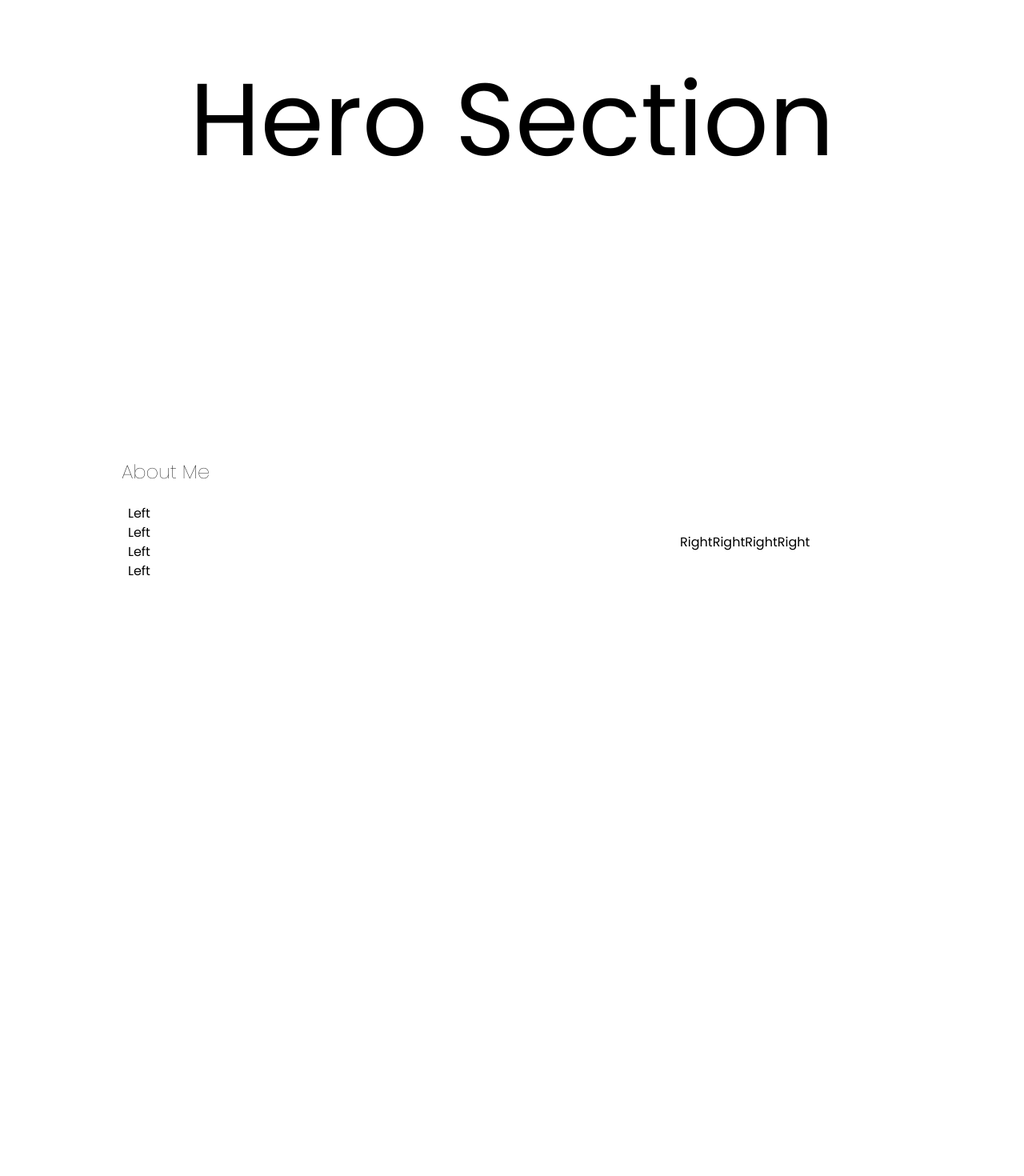
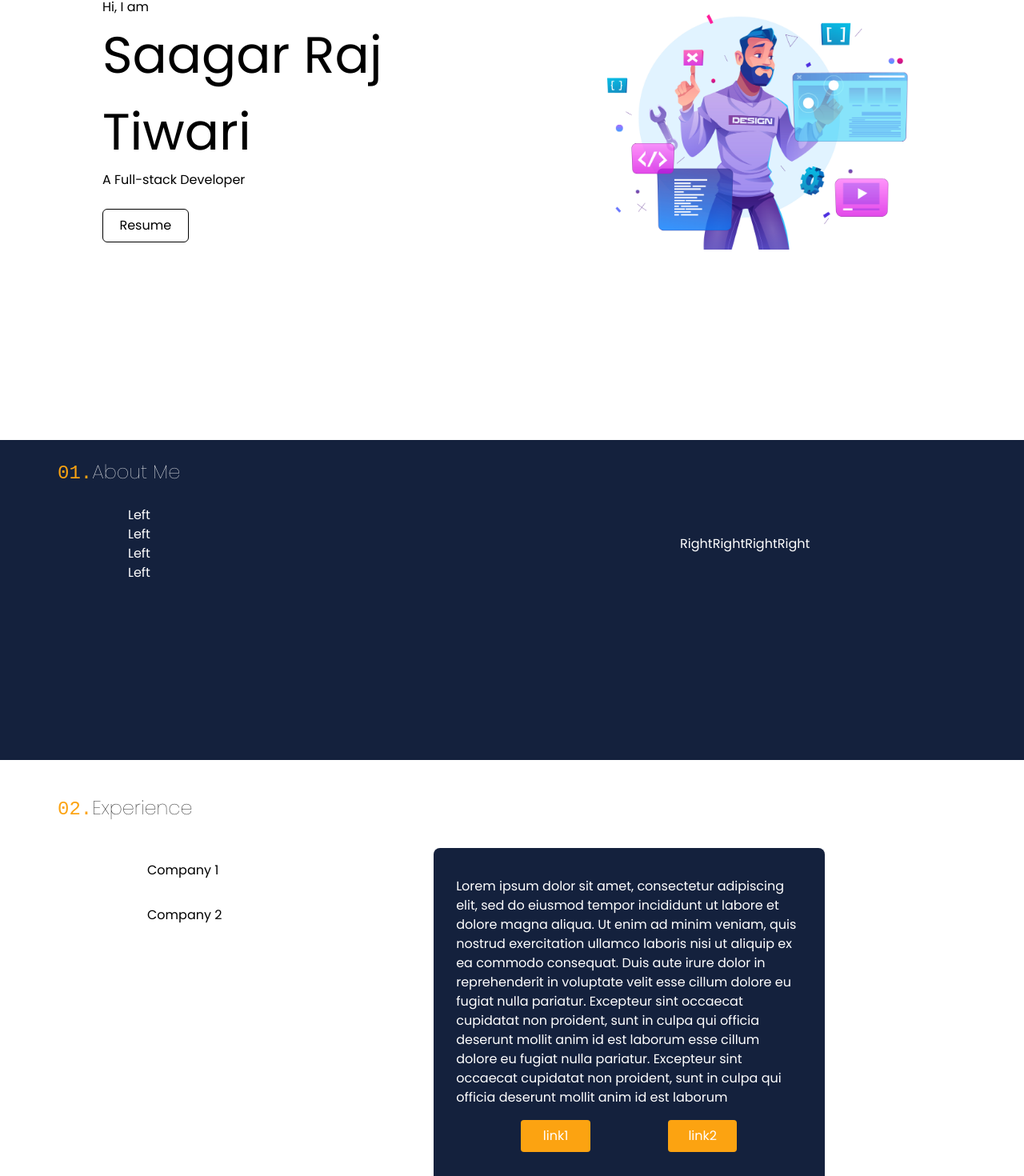
Before and after one commit to SaagarRaj/portfolio-test, a Next.js app: page / in a window 1280 px wide. Shown: the part 250-1720 px from the top of the page at 80% size. Before the commit the page ends 1200 px from the top, so only its background shows below. Built offline with nearby package versions, Linux system fonts and the light colour scheme.

Commit message:
UI update HeroSection, AboutMe, Experience

```diff
--- a/src/components/MainPage/index.tsx
+++ b/src/components/MainPage/index.tsx
@@ -1,33 +1,49 @@
+import Image from "next/image"
 
+import SampleImage from "./19362653.jpg"
 
 type Props = {}
 
 export const MainPage = (props: Props) => {
+
+
     return (
         <>
             <section className=" h-[100vh]  mt-0">
                 <div className="w-[80%] mx-auto h-full">
                     <div className="flex items-center justify-center h-full">
-                        <h1 className="text-[8rem]"> Hero Section</h1>
+                        {/* Left section */}
+                        <div className="flex flex-col items-start">
+                            <p className="">Hi, I am </p>
+                            <p className="text-[4rem]">Saagar Raj Tiwari</p>
+                            <p>A Full-stack Developer</p>
+                            <button className="border border-black rounded-md w-[20%] p-2 mt-6 hover:bg-black hover:text-custom-yellow"> Resume </button>
+                        </div>
+                        {/* Right section */}
+                        <div>
+                            <Image className="translate-x-10" src={SampleImage} alt="Dev Image" width={500} height={500} />
+                        </div>
                     </div>
                 </div>
             </section>
-
-            <section className="flex items-center justify-center ">
-
-
-                <div className="flex flex-col items-start justify-startf h-[50vh] w-[80%] mx-auto p-6">
-
+            {/* About Me */}
+            <section className="flex items-center justify-center bg-custom-blue text-white">
+                {/* main content */}
+                <div className="flex flex-col items-start justify-start h-[50vh] w-[80%] mx-auto p-6">
+                    {/* title div */}
                     <div className="w-full mb-4">
-                        <h1 className="text-2xl font-thin">About Me</h1>
+                        <h1 className="text-2xl font-thin -translate-x-20"><span className="text-custom-yellow font-robotoMono ">01.</span>About Me</h1>
                     </div>
+                    {/* content div */}
                     <div className="flex w-full ">
+                        {/* left div */}
                         <div className="w-[60%] flex flex-col  m-2 ">
                             <h1 className="">Left</h1>
                             <h1 className="">Left</h1>
                             <h1 className="">Left</h1>
                             <h1 className="">Left</h1>
                         </div>
+                        {/* right */}
                         <div className="w-[40%] flex items-center justify-center m-2 ">
                             <h1 className="">Right</h1>
                             <h1 className="">Right</h1>
@@ -36,6 +52,44 @@ export const MainPage = (props: Props) => {
                         </div>
                     </div>
                 </div>
+            </section>
+
+            {/* Experience */}
+            <section className="mt-5">
+                <div className="w-[80%] h-[70vh] mx-auto flex flex-col items-start p-6 ">
+                    {/* Title div */}
+                    <div className="w-full mb-4">
+                        <h1 className="text-2xl font-thin -translate-x-20"><span className="text-custom-yellow font-robotoMono ">02.</span>Experience</h1>
+                    </div>
+                    {/* content div */}
+                    <div className="flex items-start h-full w-full ">
+                        {/* content left name of the company */}
+                        <div className="w-[30%]  items-start flex flex-col p-4">
+                            <button className="p-4 focus:border-l-2 focus:border-l-custom-blue">Company 1</button>
+                            <button className="p-4 focus:border-l-2 focus:border-l-custom-blue">Company 2 </button>
+                        </div>
+                        {/* content right experience details */}
+                        <div className="w-[70%] h-full p-4 ">
+                            {/* experience card*/}
+                            <div className=" w-[75%] mx-auto rounded-lg bg-custom-blue flex flex-col items-center text-white p-[1.25rem]">
+                                <div className="p-2 mt-2">
+                                    <p className="">Lorem ipsum dolor sit amet, consectetur adipiscing elit, sed do eiusmod tempor incididunt ut
+                                        labore et dolore magna aliqua. Ut enim ad minim veniam, quis nostrud exercitation ullamco laboris
+                                        nisi ut aliquip ex ea commodo consequat. Duis aute irure dolor in reprehenderit in voluptate velit
+                                        esse cillum dolore eu fugiat nulla pariatur. Excepteur sint occaecat cupidatat non proident, sunt
+                                        in culpa qui officia deserunt mollit anim id est laborum
+                                        esse cillum dolore eu fugiat nulla pariatur. Excepteur sint occaecat cupidatat non proident, sunt
+                                        in culpa qui officia deserunt mollit anim id est laborum
+                                    </p>
+                                    <div className="flex items-center justify-evenly ">
+                                        <button className="bg-custom-yellow p-2 rounded m-4 hover:text-black w-[20%]"> link1</button>
+                                        <button className="bg-custom-yellow p-2 rounded m-4 hover:text-black w-[20%]"> link2</button>
+                                    </div>
+                                </div>
+                            </div>
+                        </div>
+                    </div>
+                </div>
 
             </section>
         </>
--- a/src/components/Navbar/index.tsx
+++ b/src/components/Navbar/index.tsx
@@ -5,7 +5,7 @@ type Props = {}
 export const Navbar = (props: Props) => {
     const NavItemsStyleClass = " p-2 border-b-2 border-transparent transition-all duration-300 hover:border-custom-yellow cursor-pointer"
     return (
-        <nav className="fixed top-0 left-0 right-0  bg-white">
+        <nav className="fixed top-0 left-0 right-0  bg-white z-20">
             <div className="flex items-center justify-center  gap-[3rem]  text-[0.9rem] font-light text-gray-400 shadow">
                 <p className={NavItemsStyleClass}> <span className="text-custom-yellow font-robotoMono ">01. </span>About </p>
                 <p className={NavItemsStyleClass}> <span className="text-custom-yellow font-robotoMono ">02. </span>Experience </p>
```
Also changed, not shown: src/components/MainPage/19362653.jpg (added).
